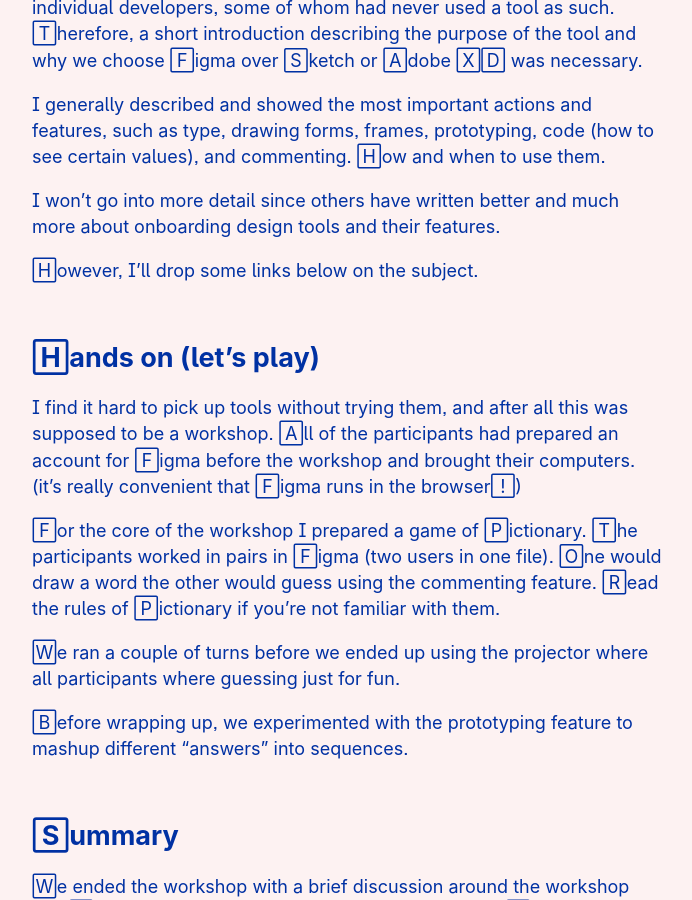
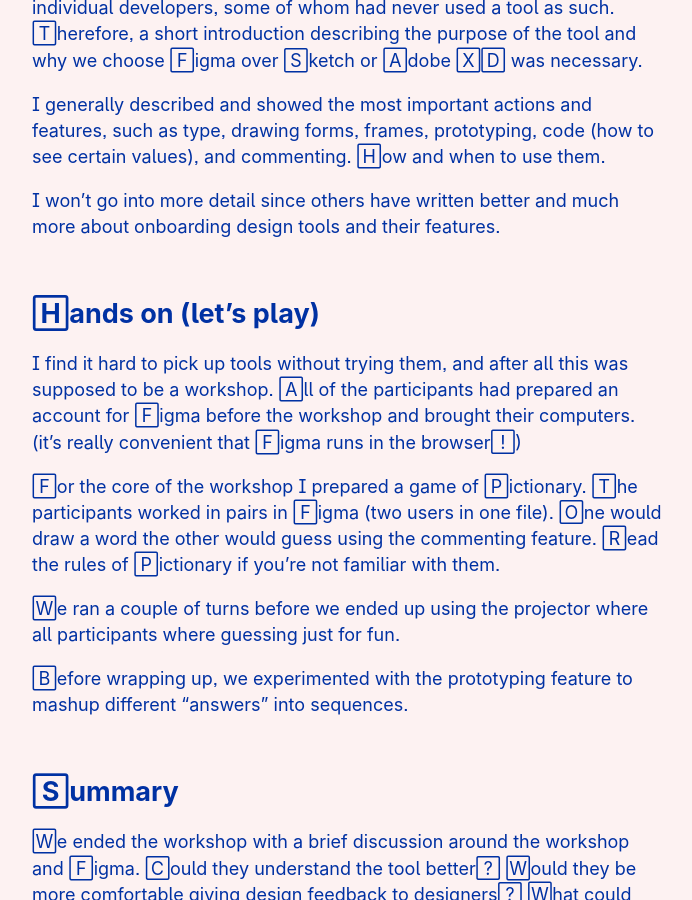
Before and after one commit to jacoblindstrm/jacoblindstrm.github.io, a Jekyll site: the page built from _posts/2020-01-14-workshop-to-introduce-figma.markdown, in a window 1280 px wide and 900 px high, scrolled down 1099 px. Shown: the whole window, without its empty margins (293-985 px from the left). Built offline with Jekyll 4.4.1, drawn with Linux system fonts in a browser that asks for light colours.

Commit message:
Update 2020-01-14-workshop-to-introduce-figma.markdown

```diff
--- a/_posts/2020-01-14-workshop-to-introduce-figma.markdown
+++ b/_posts/2020-01-14-workshop-to-introduce-figma.markdown
@@ -25,8 +25,6 @@ I generally described and showed the most important actions and features, such a
 
 I won’t go into more detail since others have written better and much more about onboarding design tools and their features.
 
-However, I’ll drop some links below on the subject.
-
 ## Hands on (let’s play)
 I find it hard to pick up tools without trying them, and after all this was supposed to be a workshop. All of the participants had prepared an account for Figma before the workshop and brought their computers. (it’s really convenient that Figma runs in the browser!)
 
```
